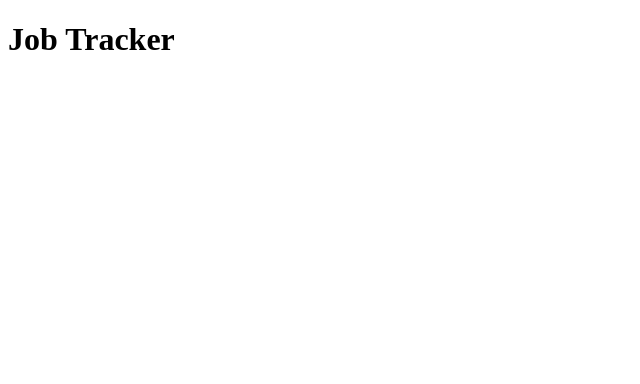
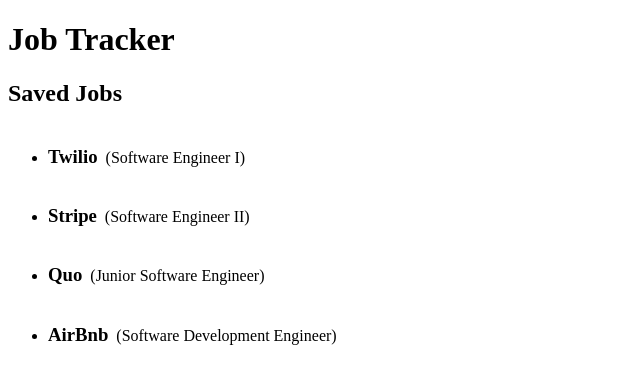
Before and after one commit to colby-noah/job-tracker, a React (Vite) app in the folder web/: page / in a window 1280 px wide. Shown: the top 384 px of the page, without its empty margins (0-640 px from the left). Built offline with nearby package versions, Linux system fonts and the light colour scheme.

Commit message:
feat: job list, named imports, NOTES.md (#5)
* feat: add Job type

* feat: add sample jobs

* feat: render sample job list

* feat: add JobCard, switch to named imports, created NOTES.md

* docs: move NOTES.md to repo root

```diff
--- a/web/src/App.tsx
+++ b/web/src/App.tsx
@@ -1,5 +1,20 @@
-function App() {
-  return <h1>Job Tracker</h1>;
+import { sampleJobs } from './sampleJobs';
+import { JobCard } from './JobCard';
+
+export function App() {
+  return (
+    <main>
+      <h1>Job Tracker</h1>
+      <section>
+        <h2>Saved Jobs</h2>
+        <ul>
+          {sampleJobs.map((job) => (
+            <li key={job.id}>
+              <JobCard job={job} />
+            </li>
+          ))}
+        </ul>
+      </section>
+    </main>
+  );
 }
-
-export default App;
--- /dev/null
+++ b/web/src/JobCard.tsx
@@ -0,0 +1,23 @@
+import type { Job } from './types';
+
+interface JobCardProps {
+  job: Job;
+}
+
+export function JobCard({ job }: JobCardProps) {
+  return (
+    <article>
+      <div
+        style={{
+          display: 'flex',
+          flexDirection: 'row',
+          alignItems: 'baseline',
+          gap: '8px',
+        }}
+      >
+        <h3>{job.companyName}</h3>
+        <p>({job.title})</p>
+      </div>
+    </article>
+  );
+}
--- a/web/src/main.tsx
+++ b/web/src/main.tsx
@@ -1,6 +1,6 @@
 import { StrictMode } from 'react';
 import { createRoot } from 'react-dom/client';
-import App from './App.tsx';
+import { App } from './App';
 
 createRoot(document.getElementById('root')!).render(
   <StrictMode>
--- /dev/null
+++ b/web/src/sampleJobs.ts
@@ -0,0 +1,52 @@
+import type { Job } from './types';
+
+export const sampleJobs: Job[] = [
+  {
+    id: 1,
+    companyName: 'Twilio',
+    title: 'Software Engineer I',
+    workModel: 'remote',
+    experienceLevel: 'entry',
+    postingUrl: 'https://jobs.twilio.com/careers',
+    salaryMin: 95000,
+    salaryMax: 130000,
+    postedAt: '2026-10-6',
+    appliedAt: '2026-10-7',
+  },
+  {
+    id: 2,
+    companyName: 'Stripe',
+    title: 'Software Engineer II',
+    workModel: 'hybrid',
+    experienceLevel: 'mid',
+    postingUrl: 'https://stripe.com/careers',
+    salaryMin: 115000,
+    salaryMax: 1250000,
+    postedAt: '2026-10-14',
+    appliedAt: '2026-10-14',
+  },
+  {
+    id: 3,
+    companyName: 'Quo',
+    title: 'Junior Software Engineer',
+    workModel: 'remote',
+    experienceLevel: 'entry',
+    postingUrl: 'https://www.quo.com/careers',
+    salaryMin: 85000,
+    salaryMax: 120000,
+    postedAt: '2026-10-24',
+    appliedAt: '2026-11-05',
+  },
+  {
+    id: 4,
+    companyName: 'AirBnb',
+    title: 'Software Development Engineer',
+    workModel: 'onsite',
+    experienceLevel: 'mid',
+    postingUrl: 'https://careers.airbnb.com',
+    salaryMin: 125000,
+    salaryMax: 167000,
+    postedAt: '2026-11-09',
+    appliedAt: '2026-11-11',
+  },
+];
--- /dev/null
+++ b/web/src/types.ts
@@ -0,0 +1,16 @@
+export type WorkModel = 'onsite' | 'hybrid' | 'remote';
+export type ExperienceLevel = 'entry' | 'mid' | 'senior';
+
+export interface Job {
+  id: number;
+  companyName: string;
+  title: string;
+  workModel: WorkModel;
+  experienceLevel?: ExperienceLevel;
+  location?: string;
+  postingUrl?: string;
+  salaryMin?: number;
+  salaryMax?: number;
+  postedAt?: string; // YYYY-MM-DD
+  appliedAt?: string; // YYYY-MM-DD
+}
```
Also changed, not shown: 1 other file (tests, documents, lock files or other folders).
